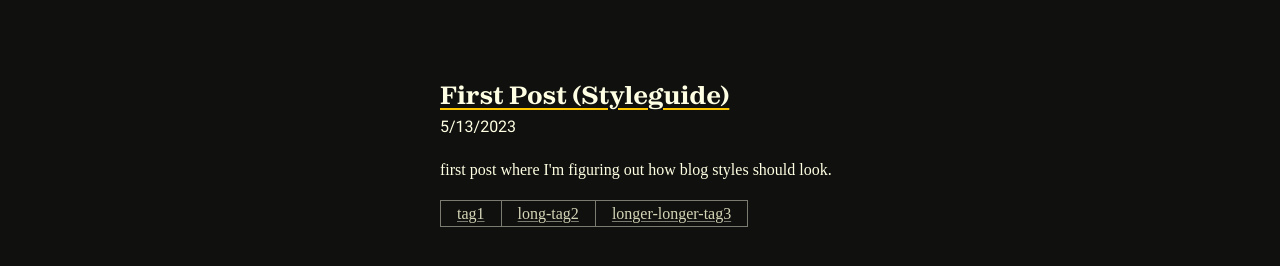
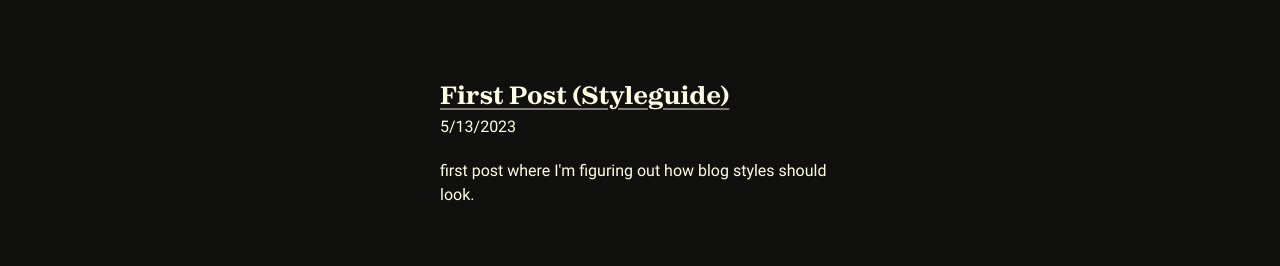
Before and after one commit to hellobrian/old-brianhandotcom, an Astro site: page /blog in a window 1280 px wide. Shown: the part 110-376 px from the top of the page. Built offline with nearby package versions, Linux system fonts and the light colour scheme; Astro itself is replaced by a stand-in of ours.

Commit message:
chore: remove tags from blog list

```diff
--- a/src/pages/blog/index.astro
+++ b/src/pages/blog/index.astro
@@ -19,13 +19,6 @@ import BaseLayout from "../../layouts/BaseLayout.astro";
                 <span class="blog-list__description">
                   <p>{blogPost.data.description}</p>
                 </span>
-                <ul class="blog-list__tag-list">
-                  {blogPost.data.tags.map((tag) => (
-                    <li>
-                      <a href="">{tag}</a>
-                    </li>
-                  ))}
-                </ul>
               </li>
             );
           })
@@ -68,11 +61,14 @@ import BaseLayout from "../../layouts/BaseLayout.astro";
     font-family: var(--zodiac);
     font-size: var(--step-1);
     font-weight: 660;
-    text-decoration-color: var(--accent);
+    text-decoration-color: var(--very-muted);
     text-underline-offset: 4px;
     width: fit-content;
   }
-
+  .blog-list__link-container > a:hover {
+    text-decoration-color: var(--accent);
+    transition: text-decoration-color ease 200ms;
+  }
   .blog-list__link-container > time {
     font-family: var(--roboto);
   }
@@ -80,27 +76,6 @@ import BaseLayout from "../../layouts/BaseLayout.astro";
   .blog-list__description {
     display: flex;
     padding: 0 var(--space-s);
-  }
-
-  .blog-list__tag-list {
-    display: flex;
-    flex-wrap: wrap;
-    list-style-type: none;
-    margin: 0;
-    padding: 0 var(--space-s);
-  }
-
-  .blog-list__tag-list a {
-    color: var(--muted);
-    padding: 4px 16px;
-    border-top: 1px solid var(--very-muted);
-    border-bottom: 1px solid var(--very-muted);
-    border-left: 1px solid var(--very-muted);
-    text-decoration-color: var(--very-muted);
-    text-underline-offset: 2px;
-  }
-
-  .blog-list__tag-list li:last-child a {
-    border-right: 1px solid var(--very-muted);
+    font-family: var(--roboto);
   }
 </style>
```
